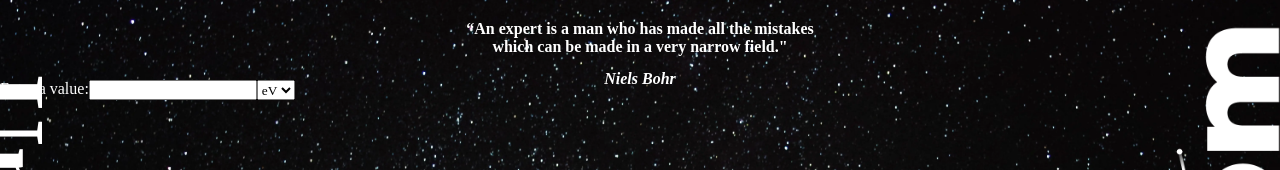
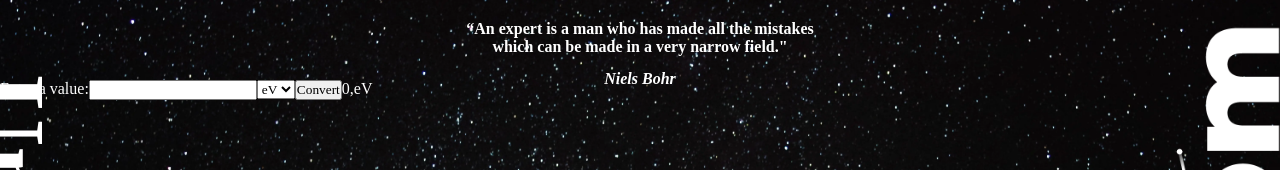
Before and after one commit to hkayrad/bohredomRemake, a React (Vite) app: page /unit-converter in a window 1280 px wide. Shown: the top 170 px of the page. Built offline with nearby package versions, Linux system fonts and the light colour scheme; a web font is replaced by a local one.

Commit message:
changed unit converter form TODO:add functionality to unit conversion

```diff
--- a/src/components/UnitConverter.tsx
+++ b/src/components/UnitConverter.tsx
@@ -12,24 +12,28 @@ const c: number = 299792458;
 //TODO: Implement unit conversion
 
 export default function UC() {
-  const [inputValue, setInptValue] = useState(0);
-  const [unit, setUnit] = useState("");
+  const [value, setValue] = useState(0);
+  const [unit, setUnit] = useState("eV");
   const navState = useOutletContext();
 
   return (
     <div className={navState ? "about open" : "about"}>
       <h3 className="title uc">Unit Converter</h3>
-      <form className="unitConverter">
+      <form action="" className="unitConverter">
+        <label htmlFor="value">Enter a value:</label>
+
         <div className="wrapper">
-          <label htmlFor="value">Enter a value:</label>
-          <input type="value" name="value" className="value" />
+          <input type="number" name="value" className="value" />
+          <select name="unit" className="unit">
+            <option value="eV">eV</option>
+            <option value="Hz">Hz</option>
+            <option value="lambda">λ</option>
+          </select>
         </div>
-        <select name="unit" className="unit">
-          <option value="eV">eV</option>
-          <option value="Hz">Hz</option>
-          <option value="lambda">λ</option>
-        </select>
-        <p className="valueOutput"></p>
+        <button>Convert</button>
+        <p className="valueOutput">
+          {value},{unit}
+        </p>
       </form>
       <img src="/img/aboutBg.webp" alt="" />
     </div>
```
